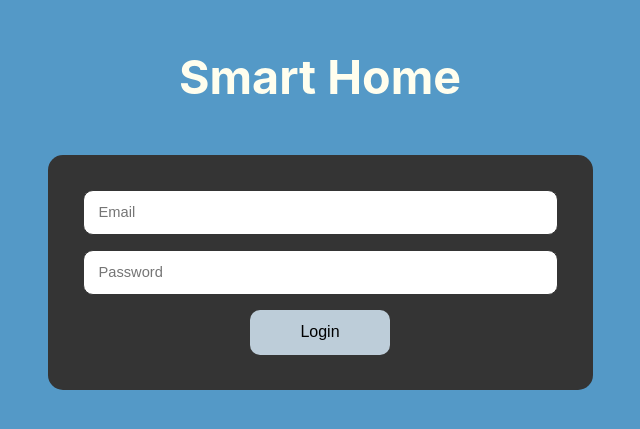
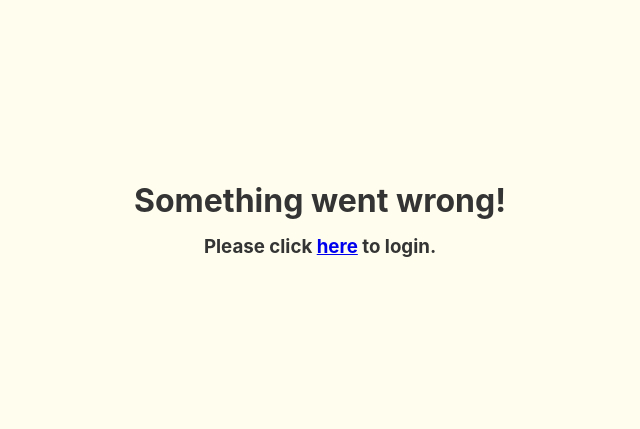
Before and after one commit to charlotteraz/Smart-Home, a React (Create React App) app in the folder client/: page /error in a window 1280 px wide. Shown: the part 181-610 px from the top of the page, without its empty margins (320-960 px from the left). Built offline with nearby package versions, Linux system fonts and the light colour scheme.

Commit message:
setup page routing

```diff
--- a/client/package.json
+++ b/client/package.json
@@ -8,6 +8,7 @@
     "@testing-library/user-event": "^13.5.0",
     "react": "^18.2.0",
     "react-dom": "^18.2.0",
+    "react-router-dom": "^6.4.2",
     "react-scripts": "5.0.1",
     "styled-components": "^5.3.6",
     "web-vitals": "^2.1.4"
--- a/client/src/App.jsx
+++ b/client/src/App.jsx
@@ -1,16 +1,27 @@
 import React from 'react';
+import styled from 'styled-components';
+import { BrowserRouter, Routes, Route } from 'react-router-dom';
 import LoginPage from 'pages/LoginPage';
-import styled from 'styled-components';
+import HomePage from 'pages/HomePage';
+import ErrorPage from 'pages/ErrorPage';
 
-const Root = styled.div`
+const Container = styled.div`
     width: 100vw;
     height: 100vh;
 `;
 
 const App = () => (
-    <Root>
-        <LoginPage />
-    </Root>
+    <React.StrictMode>
+        <Container>
+            <BrowserRouter>
+                <Routes>
+                    <Route path="/" element={<LoginPage />} />
+                    <Route path="/home/*" element={<HomePage />} />
+                    <Route path="/*" element={<ErrorPage />} />
+                </Routes>
+            </BrowserRouter>
+        </Container>
+    </React.StrictMode>
 );
 
 export default App;
--- a/client/src/components/Button/Button.jsx
+++ b/client/src/components/Button/Button.jsx
@@ -10,10 +10,13 @@ const StyledButton = styled.button`
     transition-duration: 500ms;
     transition-property: transform;
     font-size: 12pt;
-    font-weight: 500;
+    font-weight: 600;
     &:hover {
         transform: scale(1.05);
         cursor: pointer;
+    }
+    &:active {
+        transform: scale(1);
     }
 `;
 
--- /dev/null
+++ b/client/src/pages/ErrorPage/ErrorPage.jsx
@@ -0,0 +1,39 @@
+import { Strut } from 'components/Layout';
+import Colors from 'helpers/colors';
+import React, { useEffect, useState } from 'react';
+import { Link, useLocation } from 'react-router-dom';
+import styled from 'styled-components';
+
+const Container = styled.div`
+    display: flex;
+    flex-direction: column;
+    justify-content: center;
+    align-items: center;
+    width: 100%;
+    height: 100%;
+    background-color: ${Colors.offWhite};
+    color: ${Colors.offBlack};
+`;
+
+const ErrorPage = () => {
+    const location = useLocation();
+    const [message, setMessage] = useState(null);
+
+    useEffect(() => {
+        if (location.state?.message) {
+            setMessage(location.state.message);
+        }
+    }, []);
+
+    return (
+        <Container>
+            <h1>{message ?? 'Something went wrong!'}</h1>
+            <Strut size={15} vertical />
+            <h3>
+                Please click <Link to="/">here</Link> to login.
+            </h3>
+        </Container>
+    );
+};
+
+export default ErrorPage;
--- /dev/null
+++ b/client/src/pages/ErrorPage/index.js
@@ -0,0 +1 @@
+export { default } from './ErrorPage';
--- /dev/null
+++ b/client/src/pages/HomePage/HomePage.jsx
@@ -0,0 +1,41 @@
+import React, { useEffect, useState } from 'react';
+import styled from 'styled-components';
+import { Route, Routes, useNavigate } from 'react-router-dom';
+import Navbar from 'pages/HomePage/components/Navbar';
+import FloorPlanPage from 'pages/FloorPlanPage';
+import UserDataPage from 'pages/UserDataPage';
+
+const Container = styled.div`
+    width: 100%;
+    height: 100%;
+`;
+
+const HomePage = () => {
+    const navigate = useNavigate();
+    const [userId, setUserId] = useState(null);
+
+    // Auto-shows the floorplan first
+    useEffect(() => {
+        const sessionUserId = window.sessionStorage.getItem('userId');
+        if (sessionUserId) {
+            setUserId(sessionUserId);
+            navigate('/home/floorplan');
+        } else {
+            setUserId(null);
+            navigate('/error', { state: { message: 'Session ended!' } });
+        }
+    }, []);
+
+    return (
+        <Container>
+            <Navbar />
+            <div>{userId}</div>
+            <Routes>
+                <Route path="/home/floorplan" element={<FloorPlanPage />} />
+                <Route path="/home/userdata" element={<UserDataPage />} />
+            </Routes>
+        </Container>
+    );
+};
+
+export default HomePage;
--- /dev/null
+++ b/client/src/pages/HomePage/components/Navbar/Navbar.jsx
@@ -0,0 +1,12 @@
+import React from 'react';
+import styled from 'styled-components';
+
+const StyledContainer = styled.div`
+    width: 100%;
+    height: 50px;
+    background-color: blue;
+`;
+
+const Navbar = () => <StyledContainer />;
+
+export default Navbar;
--- /dev/null
+++ b/client/src/pages/HomePage/components/Navbar/index.js
@@ -0,0 +1 @@
+export { default } from './Navbar';
--- /dev/null
+++ b/client/src/pages/HomePage/index.js
@@ -0,0 +1 @@
+export { default } from './HomePage';
--- a/client/src/pages/LoginPage/LoginPage.jsx
+++ b/client/src/pages/LoginPage/LoginPage.jsx
@@ -1,4 +1,5 @@
 import React, { useState } from 'react';
+import { useNavigate } from 'react-router-dom';
 import styled from 'styled-components';
 import Colors from 'helpers/colors';
 import TextField from 'components/TextField';
@@ -41,6 +42,7 @@ const LoginPage = () => {
     const [email, setEmail] = useState('');
     const [password, setPassword] = useState('');
     const [error, setError] = useState(null);
+    const navigate = useNavigate();
 
     const validateCredentials = () => {
         if (email.length === 0 || password.length === 0) {
@@ -48,6 +50,9 @@ const LoginPage = () => {
             return;
         }
         setError(null);
+        // TODO: Pass 'userId' returned from login query.
+        window.sessionStorage.setItem('userId', 1);
+        navigate('/home');
     };
 
     return (
--- /dev/null
+++ b/client/src/pages/UserDataPage/UserDataPage.jsx
@@ -0,0 +1,5 @@
+import React from 'react';
+
+const UserDataPage = () => <div>User Data Page</div>;
+
+export default UserDataPage;
--- /dev/null
+++ b/client/src/pages/UserDataPage/index.js
@@ -0,0 +1 @@
+export { default } from './UserDataPage';
```
Also changed, not shown: 1 other file (tests, documents, lock files or other folders).
